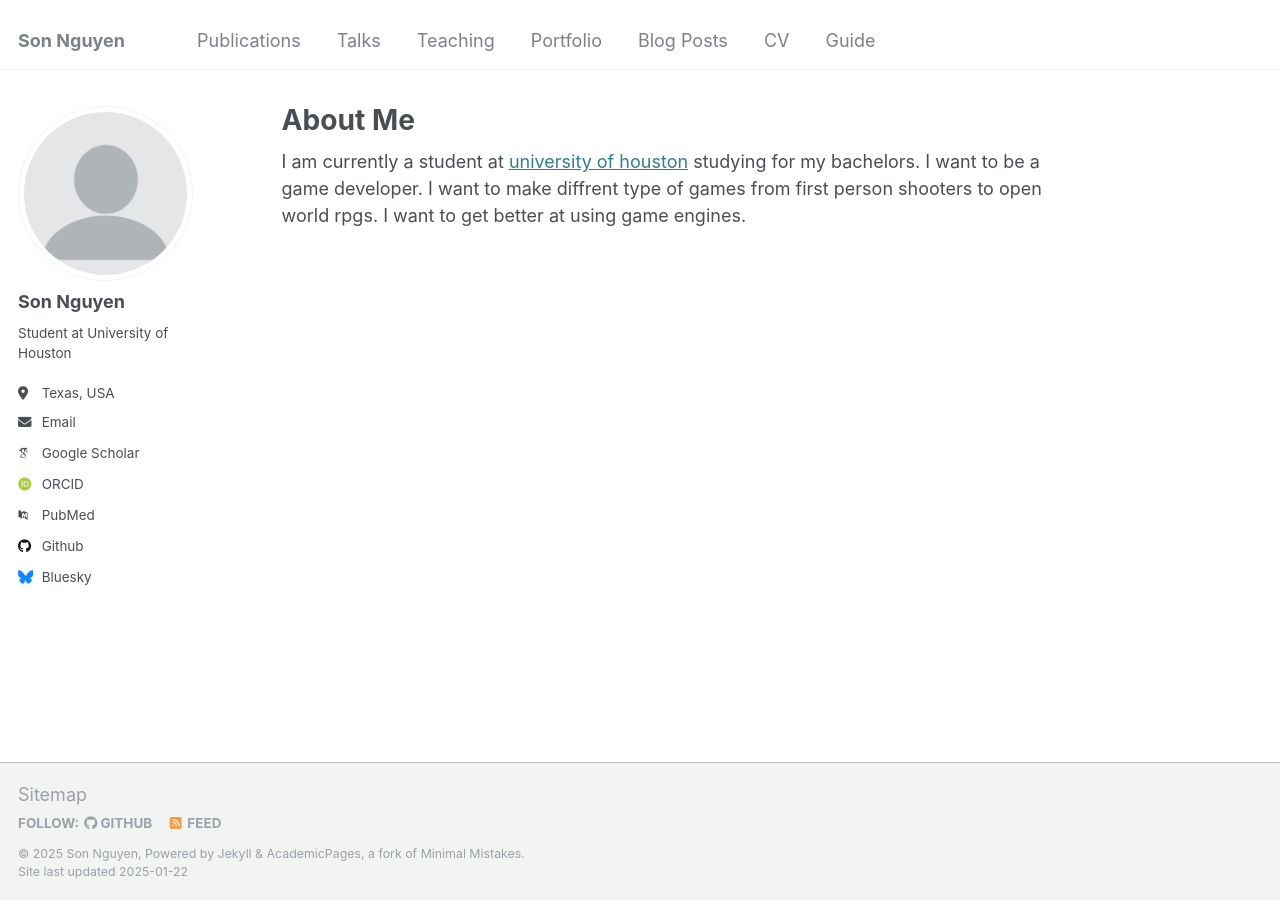
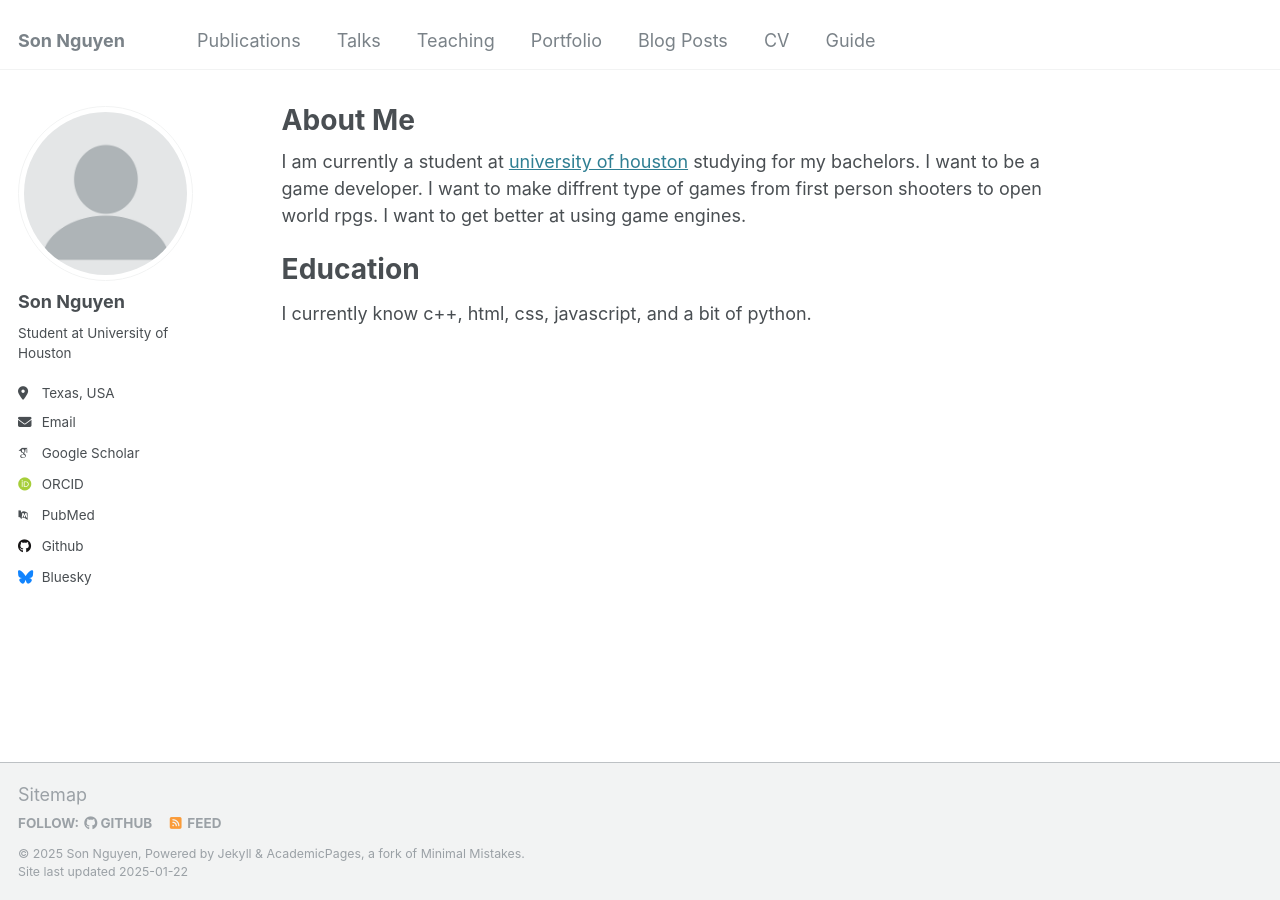
Before and after one commit to Fundog5474/Fundog5474.github.io, a Jekyll site: the page built from _pages/about.md, in a window 1280 px wide. Built offline with Jekyll 4.4.1, drawn with Linux system fonts in a browser that asks for light colours; some web fonts are replaced.

Commit message:
Update about.md

```diff
--- a/_pages/about.md
+++ b/_pages/about.md
@@ -9,3 +9,7 @@ redirect_from:
 
 
 I am currently a student at [university of houston](cs.uh.edu) studying for my bachelors. I want to be a game developer. I want to make diffrent type of games from first person shooters to open world rpgs. I want to get better at using game engines.
+
+Education
+=========
+I currently know c++, html, css, javascript, and a bit of python.
```
